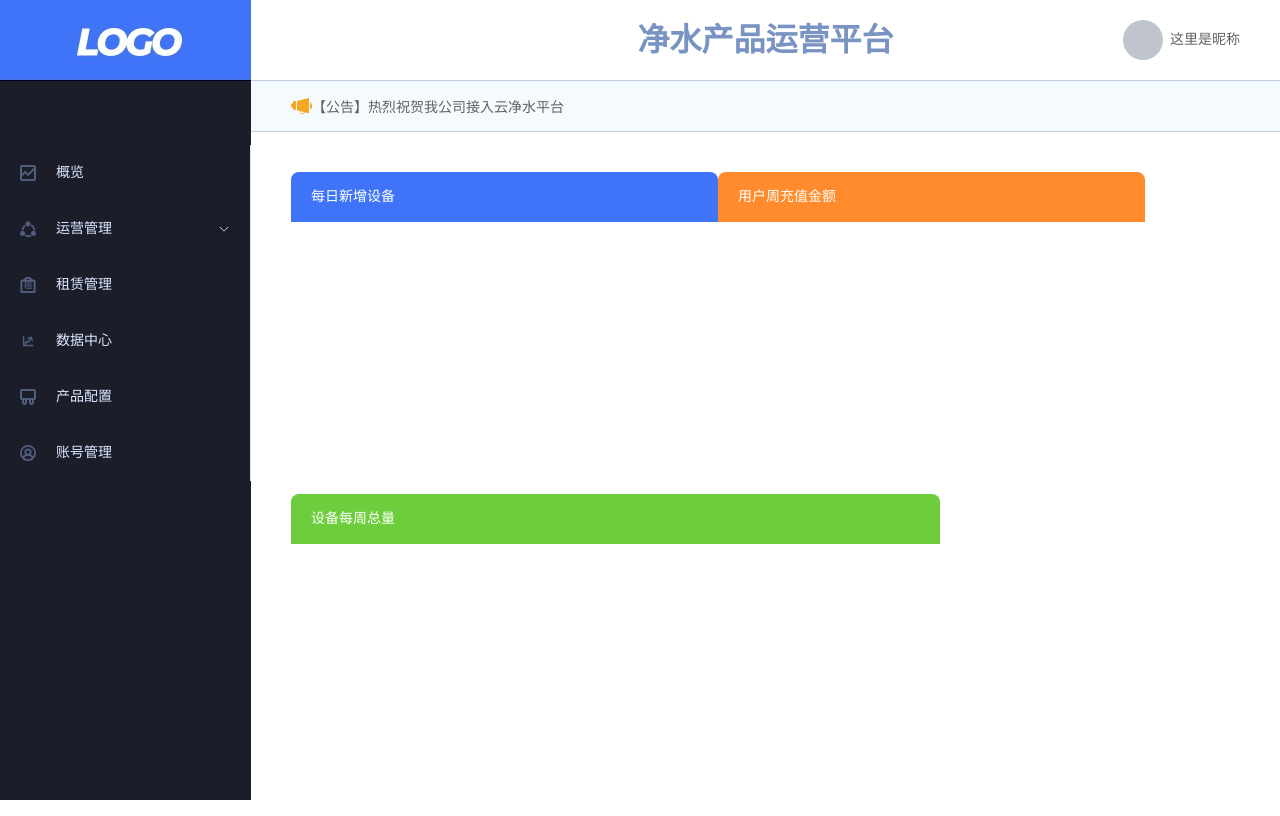
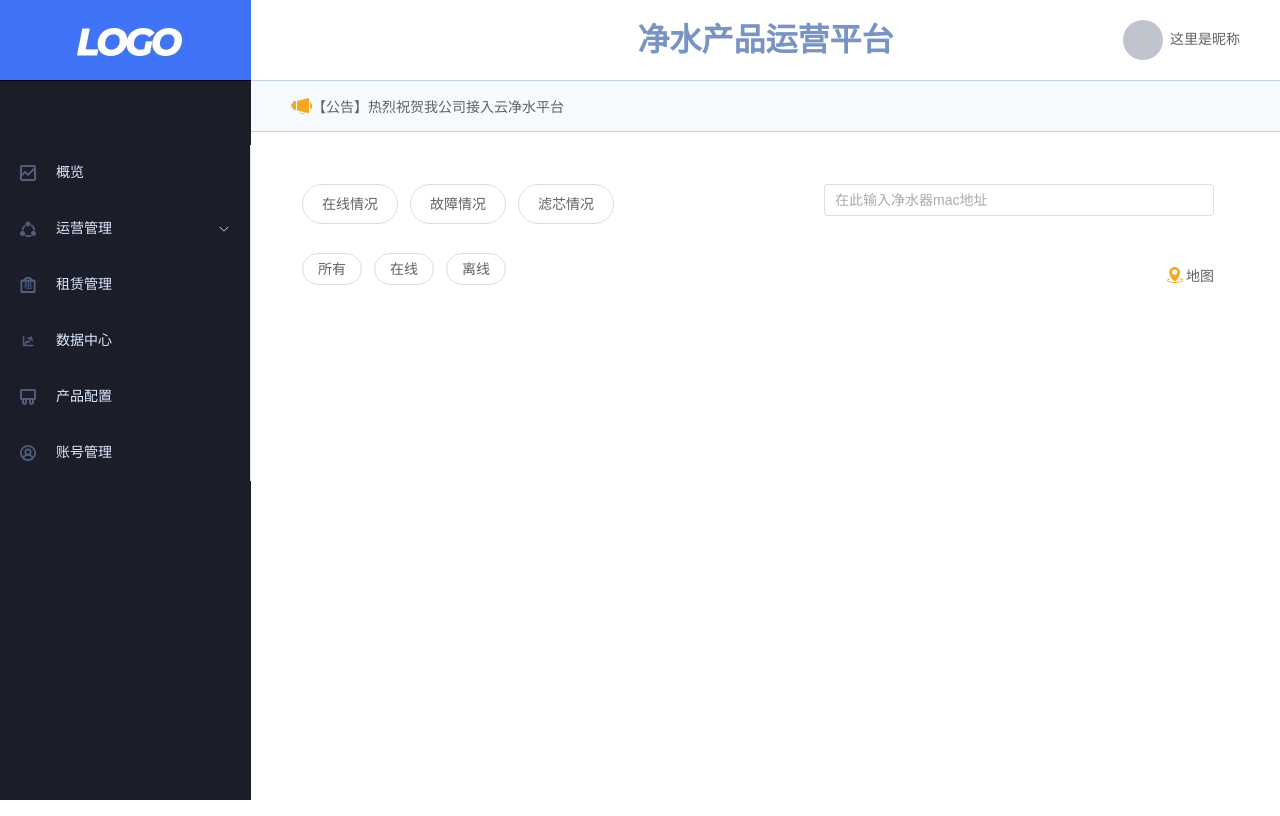
Before and after one commit to Sun025/Water_SAAS_Platform_Backstage_System, a Vue app: page / in a window 1280 px wide. Built offline with nearby package versions, Linux system fonts and the light colour scheme.

Commit message:
Component DeviceManageFilter development completed

```diff
--- /dev/null
+++ b/src/views/device-manage/device-manage-filter/index.vue
@@ -0,0 +1,52 @@
+<template>
+    <div class="device_manage_filter">
+        <div class="state_buttons">
+            <el-button round size="large" v-for="item of lagerButtons" :index="item">{{ item }}</el-button>
+        </div>
+        <div class="substatue_buttons">
+            <el-button round v-for="item of defalutButtons" :index="item">{{ item }}</el-button>
+        </div>
+        <div class="search_bar">
+            <el-input placeholder="在此输入净水器mac地址"></el-input>
+        </div>
+        <div class="map">
+            <SvgIcon iconName="ic_map"></SvgIcon>
+            <el-text class="text">地图</el-text>
+        </div>
+    </div>
+</template>
+
+<script setup lang="ts">
+import SvgIcon from '@/components/svg-icon/index.vue'
+import { reactive } from 'vue'
+
+const lagerButtons = reactive<Array<string>>(['在线情况', '故障情况', '滤芯情况']);
+const defalutButtons = reactive<Array<string>>(['所有', '在线', '离线']);
+
+</script>
+
+<style scoped lang="less">
+.device_manage_filter {
+    padding: 12px 26px 20px 11px;
+    position: relative;
+    .state_buttons {
+        margin-bottom: 29px;
+    }
+    .search_bar {
+        position: absolute;
+        top: 12px;
+        right: 26px;
+        width: 390px;
+    }
+    .map {
+        position: absolute;
+        bottom: 20px;
+        right: 26px;
+        display: flex;
+        align-items: center;
+        .text {
+            margin-left: 3px;
+        }
+    }
+}
+</style>
--- /dev/null
+++ b/src/views/device-manage/index.vue
@@ -0,0 +1,11 @@
+<template>
+    <div class="device_manage">
+        <DeviceManageFilter></DeviceManageFilter>
+    </div>
+</template>
+
+<script setup lang="ts">
+import DeviceManageFilter from './device-manage-filter/index.vue'
+</script>
+
+<style scoped lang="less"></style>
--- a/src/views/manage/index.vue
+++ b/src/views/manage/index.vue
@@ -4,13 +4,8 @@
         <div class="manage_main">
             <PageHeader></PageHeader>
             <Notice></Notice>
-            <div class="cards">
-                <Card width="427px" height="322px" title="每日新增设备" backgroundColor="#3F74F9">
-                </Card>
-                <Card width="427px" height="322px" title="用户周充值金额" backgroundColor="#FF8B2D">
-                </Card>
-                <Card width="649px" height="322px" title="设备每周总量" backgroundColor="#6DCD3C">
-                </Card>
+            <div class="manage_content">
+                <DeviceManage></DeviceManage>
             </div>
         </div>
     </div>
@@ -20,7 +15,8 @@
 import Menu from './menu/index.vue'
 import PageHeader from './page-header/index.vue'
 import Notice from './notice/index.vue'
-import Card from '@/components/card/index.vue'
+// import Card from '@/components/card/index.vue'
+import DeviceManage from '@/views/device-manage/index.vue'
 </script>
 
 <style scoped lang="less">
@@ -35,10 +31,8 @@ import Card from '@/components/card/index.vue'
     }
     .manage_main {
         flex: 1;
-        .cards {
-            padding: 40px 0 0 40px;
-            display: flex;
-            flex-wrap: wrap;
+        .manage_content {
+            padding: 40px 40px 0 40px;
         }
     }
 }
```
Also changed, not shown: src/assets/icons/ic_map.svg (added).
